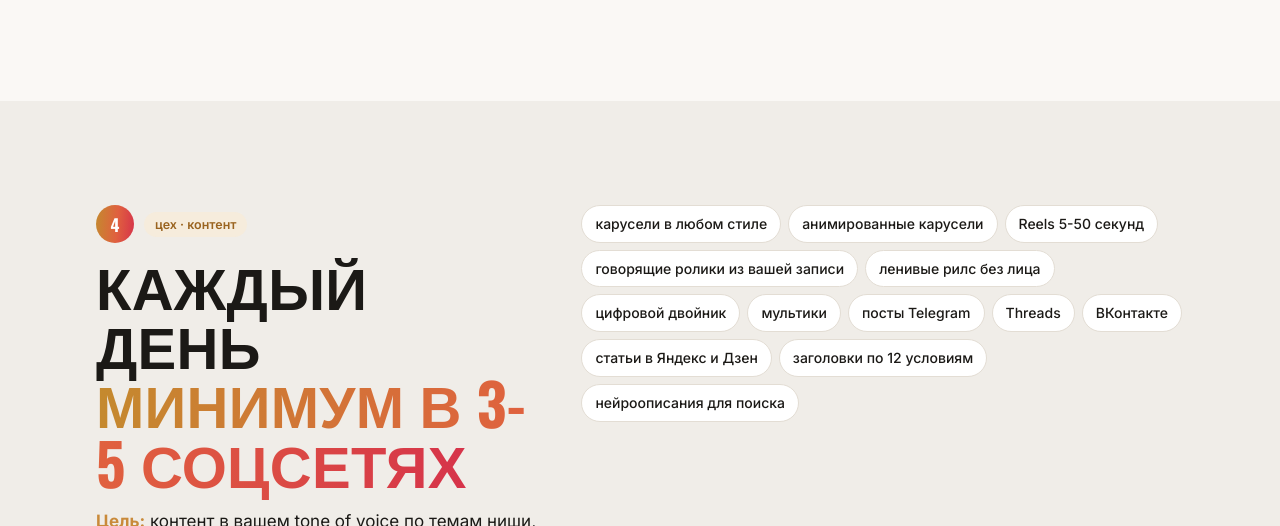
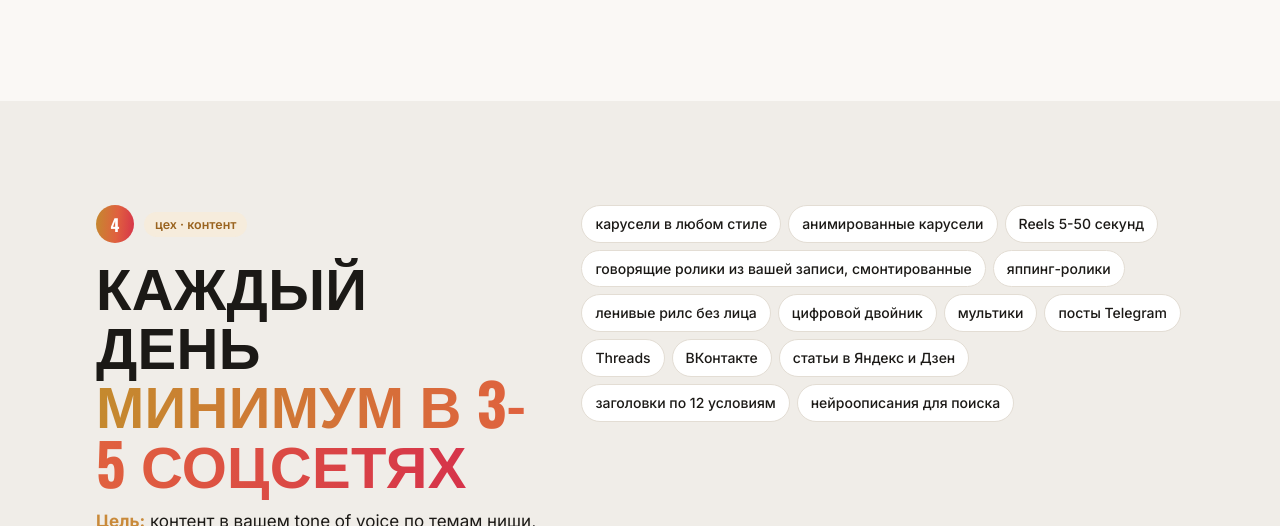
Before and after one commit to KURSK-24/kontent-zavod, a plain HTML site: page index.html in a window 1280 px wide. Shown: the part 11474-12000 px from the top of the page. Drawn offline with nearby package versions, Linux system fonts and the light colour scheme.

Commit message:
Яппинг-ролики

```diff
--- a/index.html
+++ b/index.html
@@ -570,7 +570,7 @@ a{color:inherit}
 <div class="resp"><span><b>результат</b><p>Молниеносный рост подписчиков и органический трафик за счёт массового захвата внимания</p></span></div>
 <p class="small" style="margin-top:8px">Чем: до 100 каруселей за день, 50 форматов постов, 9 структур копирайтинга</p>
 </div>
-<div class="chips" style="align-content:flex-start"><span>карусели в любом стиле</span><span>анимированные карусели</span><span>Reels 5-50 секунд</span><span>говорящие ролики из вашей записи</span><span>ленивые рилс без лица</span><span>цифровой двойник</span><span>мультики</span><span>посты Telegram</span><span>Threads</span><span>ВКонтакте</span><span>статьи в Яндекс и Дзен</span><span>заголовки по 12 условиям</span><span>нейроописания для поиска</span></div>
+<div class="chips" style="align-content:flex-start"><span>карусели в любом стиле</span><span>анимированные карусели</span><span>Reels 5-50 секунд</span><span>говорящие ролики из вашей записи, смонтированные</span><span>яппинг-ролики</span><span>ленивые рилс без лица</span><span>цифровой двойник</span><span>мультики</span><span>посты Telegram</span><span>Threads</span><span>ВКонтакте</span><span>статьи в Яндекс и Дзен</span><span>заголовки по 12 условиям</span><span>нейроописания для поиска</span></div>
 </div>
 <div class="kgrid">
 <video src="img/ka1.mp4" poster="img/ka1.jpg" autoplay muted loop playsinline preload="metadata" aria-label="Анимированная карусель"></video>
```
